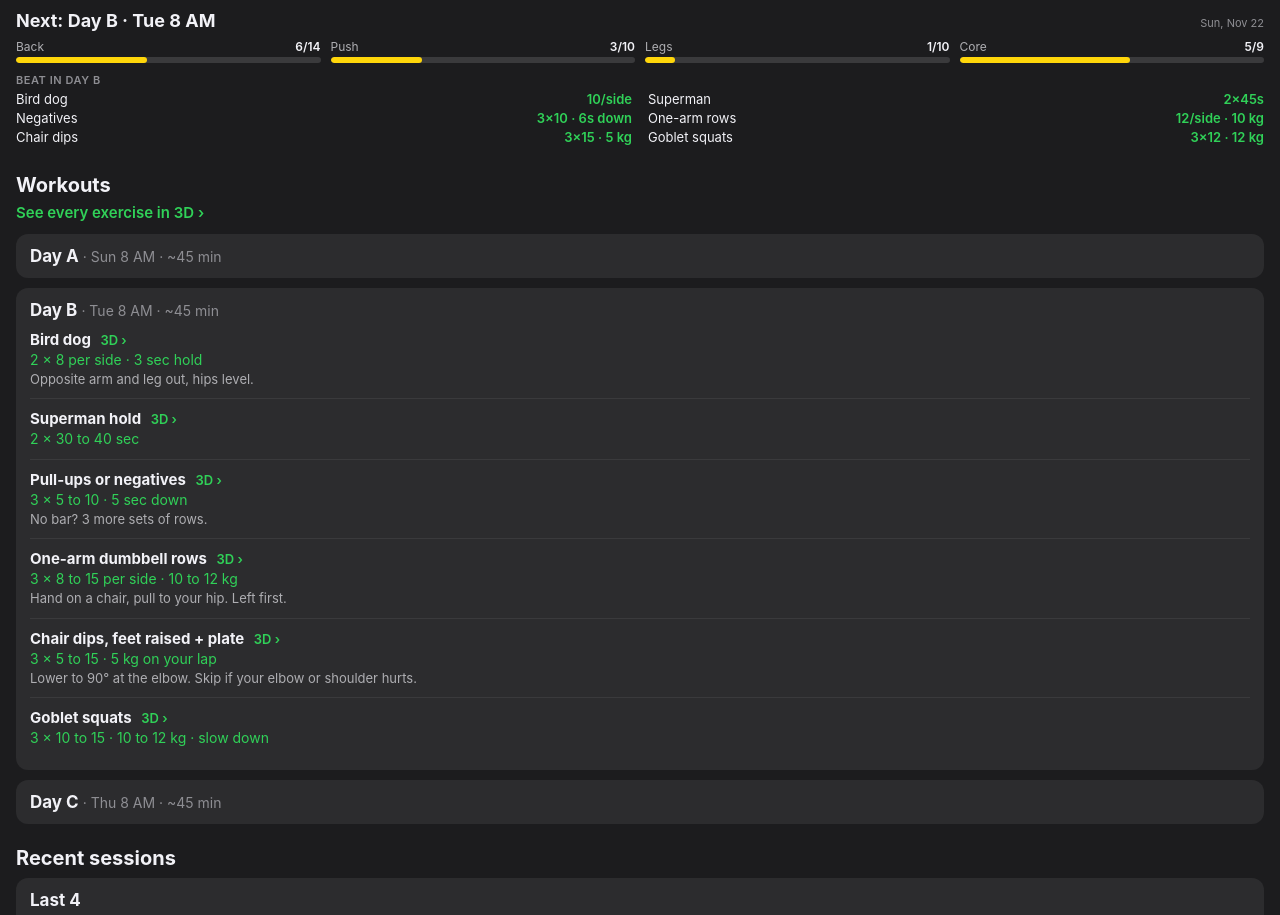
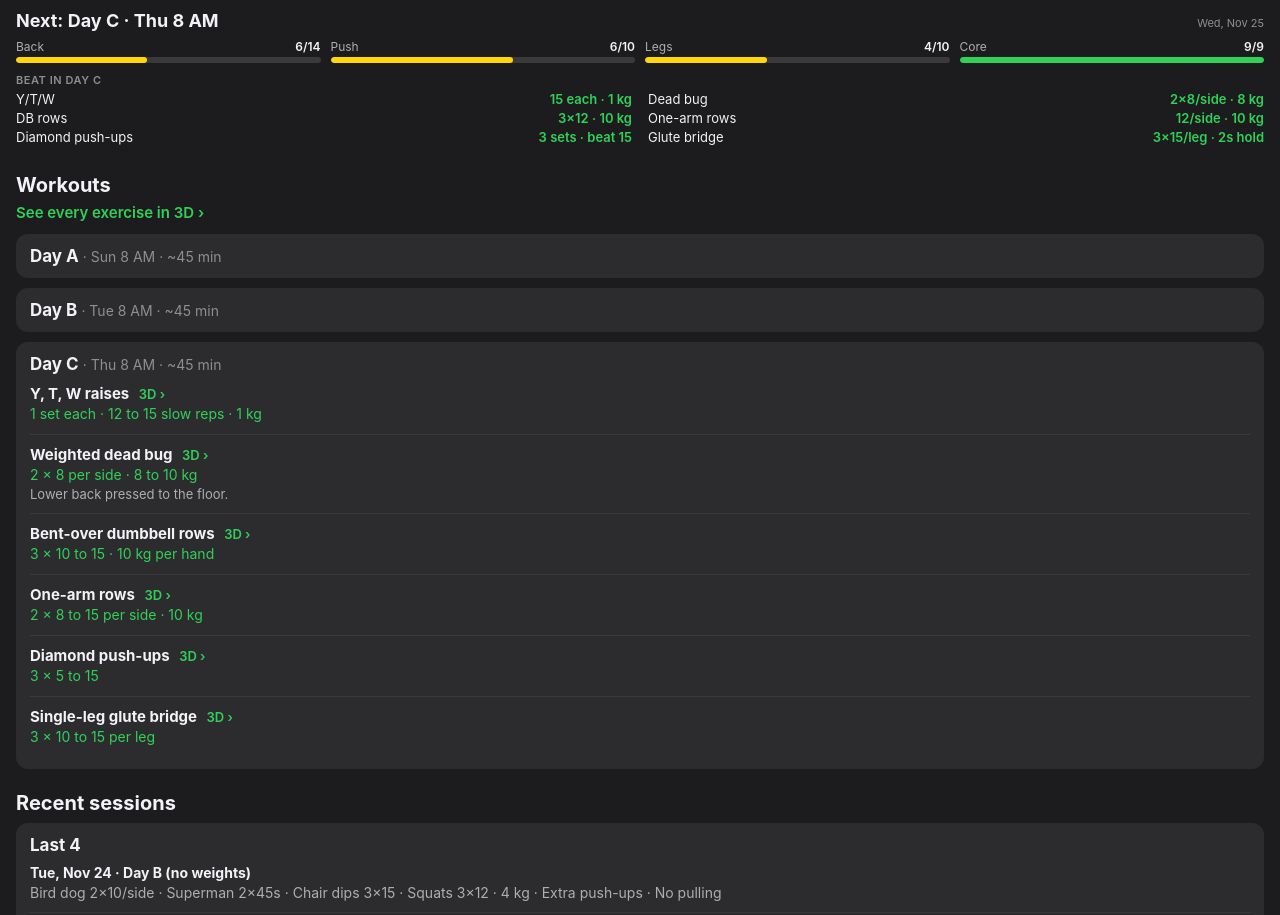
Before and after one commit to amitlin/workouts-widget, a plain HTML site: page index.html in a window 1280 px wide. Shown: the top 915 px of the page. Drawn offline with Linux system fonts and the light colour scheme.

Commit message:
Log Day B 24 Nov (bodyweight); next target Day C

```diff
--- a/index.html
+++ b/index.html
@@ -37,21 +37,21 @@ ul{padding-left:18px;color:#aeaeb2;font-size:14px;line-height:1.5}
 .d3{font-size:13px;font-weight:600;color:#30d158;text-decoration:none;margin-left:6px}
 .all3d{display:block;color:#30d158;font-size:15px;font-weight:600;text-decoration:none;margin:-2px 0 12px}
 </style></head><body>
-<div class="top"><div class="next">Next: Day B · Tue 8 AM</div><div class="upd">Sun, Nov 22</div></div>
+<div class="top"><div class="next">Next: Day C · Thu 8 AM</div><div class="upd">Wed, Nov 25</div></div>
 <div class="bars">
 <div class="bar"><div class="lab">Back <b>6/14</b></div><div class="track"><div class="fill part" style="width:43%"></div></div></div>
-<div class="bar"><div class="lab">Push <b>3/10</b></div><div class="track"><div class="fill part" style="width:30%"></div></div></div>
-<div class="bar"><div class="lab">Legs <b>1/10</b></div><div class="track"><div class="fill part" style="width:10%"></div></div></div>
-<div class="bar"><div class="lab">Core <b>5/9</b></div><div class="track"><div class="fill part" style="width:56%"></div></div></div>
+<div class="bar"><div class="lab">Push <b>6/10</b></div><div class="track"><div class="fill part" style="width:60%"></div></div></div>
+<div class="bar"><div class="lab">Legs <b>4/10</b></div><div class="track"><div class="fill part" style="width:40%"></div></div></div>
+<div class="bar"><div class="lab">Core <b>9/9</b></div><div class="track"><div class="fill" style="width:100%"></div></div></div>
 </div>
-<h2>Beat in Day B</h2>
+<h2>Beat in Day C</h2>
 <div class="grid">
-<div class="t"><span>Bird dog</span><span>10/side</span></div>
-<div class="t"><span>Superman</span><span>2×45s</span></div>
-<div class="t"><span>Negatives</span><span>3×10 · 6s down</span></div>
+<div class="t"><span>Y/T/W</span><span>15 each · 1 kg</span></div>
+<div class="t"><span>Dead bug</span><span>2×8/side · 8 kg</span></div>
+<div class="t"><span>DB rows</span><span>3×12 · 10 kg</span></div>
 <div class="t"><span>One-arm rows</span><span>12/side · 10 kg</span></div>
-<div class="t"><span>Chair dips</span><span>3×15 · 5 kg</span></div>
-<div class="t"><span>Goblet squats</span><span>3×12 · 12 kg</span></div>
+<div class="t"><span>Diamond push-ups</span><span>3 sets · beat 15</span></div>
+<div class="t"><span>Glute bridge</span><span>3×15/leg · 2s hold</span></div>
 </div>
 <div class="more">
 <h3>Workouts</h3>
@@ -63,7 +63,7 @@ ul{padding-left:18px;color:#aeaeb2;font-size:14px;line-height:1.5}
 <div class="ex"><b>Decline push-ups <a class="d3" href="exercises/view.html#declinepush">3D ›</a></b><div class="sr">3 × 5 to 15 · feet on a chair</div></div>
 <div class="ex"><b>Split squats <a class="d3" href="exercises/view.html#splitsquat">3D ›</a></b><div class="sr">3 × 8 to 15 per leg · 10 kg per hand</div><div class="cue">Front shin upright, back knee toward the floor.</div></div>
 </details>
-<details open><summary>Day B <span>· Tue 8 AM · ~45 min</span></summary>
+<details><summary>Day B <span>· Tue 8 AM · ~45 min</span></summary>
 <div class="ex"><b>Bird dog <a class="d3" href="exercises/view.html#birddog">3D ›</a></b><div class="sr">2 × 8 per side · 3 sec hold</div><div class="cue">Opposite arm and leg out, hips level.</div></div>
 <div class="ex"><b>Superman hold <a class="d3" href="exercises/view.html#superman">3D ›</a></b><div class="sr">2 × 30 to 40 sec</div></div>
 <div class="ex"><b>Pull-ups or negatives <a class="d3" href="exercises/view.html#pullneg">3D ›</a></b><div class="sr">3 × 5 to 10 · 5 sec down</div><div class="cue">No bar? 3 more sets of rows.</div></div>
@@ -71,7 +71,7 @@ ul{padding-left:18px;color:#aeaeb2;font-size:14px;line-height:1.5}
 <div class="ex"><b>Chair dips, feet raised + plate <a class="d3" href="exercises/view.html#chairdips">3D ›</a></b><div class="sr">3 × 5 to 15 · 5 kg on your lap</div><div class="cue">Lower to 90° at the elbow. Skip if your elbow or shoulder hurts.</div></div>
 <div class="ex"><b>Goblet squats <a class="d3" href="exercises/view.html#goblet">3D ›</a></b><div class="sr">3 × 10 to 15 · 10 to 12 kg · slow down</div></div>
 </details>
-<details><summary>Day C <span>· Thu 8 AM · ~45 min</span></summary>
+<details open><summary>Day C <span>· Thu 8 AM · ~45 min</span></summary>
 <div class="ex"><b>Y, T, W raises <a class="d3" href="exercises/view.html#ytw">3D ›</a></b><div class="sr">1 set each · 12 to 15 slow reps · 1 kg</div></div>
 <div class="ex"><b>Weighted dead bug <a class="d3" href="exercises/view.html#deadbug">3D ›</a></b><div class="sr">2 × 8 per side · 8 to 10 kg</div><div class="cue">Lower back pressed to the floor.</div></div>
 <div class="ex"><b>Bent-over dumbbell rows <a class="d3" href="exercises/bent-over-row.html">3D ›</a></b><div class="sr">3 × 10 to 15 · 10 kg per hand</div></div>
@@ -81,10 +81,10 @@ ul{padding-left:18px;color:#aeaeb2;font-size:14px;line-height:1.5}
 </details>
 <h3>Recent sessions</h3>
 <details open><summary>Last 4</summary>
+<div class="s"><b>Tue, Nov 24 · Day B (no weights)</b><div>Bird dog 2×10/side · Superman 2×45s · Chair dips 3×15 · Squats 3×12 · 4 kg · Extra push-ups · No pulling</div></div>
 <div class="s"><b>Sun, Nov 22 · Day A</b><div>Y/T/W 15 each · 1 kg · Side plank 3×45s L, 2×35s R · DB rows 3×15 · 8 kg · Decline push-ups 22, 15, 15 · Split squats 30/leg · 8 kg</div></div>
 <div class="s"><b>Thu, Nov 19 · Day C</b><div>Y/T/W 12 each · 1 kg · Dead bug 20 · 6 kg · DB rows 3×15 · 6 kg · One-arm rows 15/side · 8 kg · Diamond push-ups 15 · Glute bridge 3×15/leg</div></div>
 <div class="s"><b>Wed, Nov 18 · Boxing</b><div>With Vladimir · side plank raises 15 left, 10 right</div></div>
-<div class="s"><b>Mon, Nov 16 · Day B</b><div>Bird dog 2×8/side · Superman 2×40s · Negatives 3×10 · One-arm rows 3×15/side · 8 kg · Dips 3×15 · Squats 3×20</div></div>
 </details>
 <h3>Rules</h3>
 <ul><li>Hit 15 on every set? Go harder or heavier.</li><li>Rest 3 to 5 min between hard sets, about 1 min in the back block.</li><li>One-sided moves start on the left; the right never does more.</li><li>Walk daily, sleep 7 to 8 hours.</li></ul>
```
